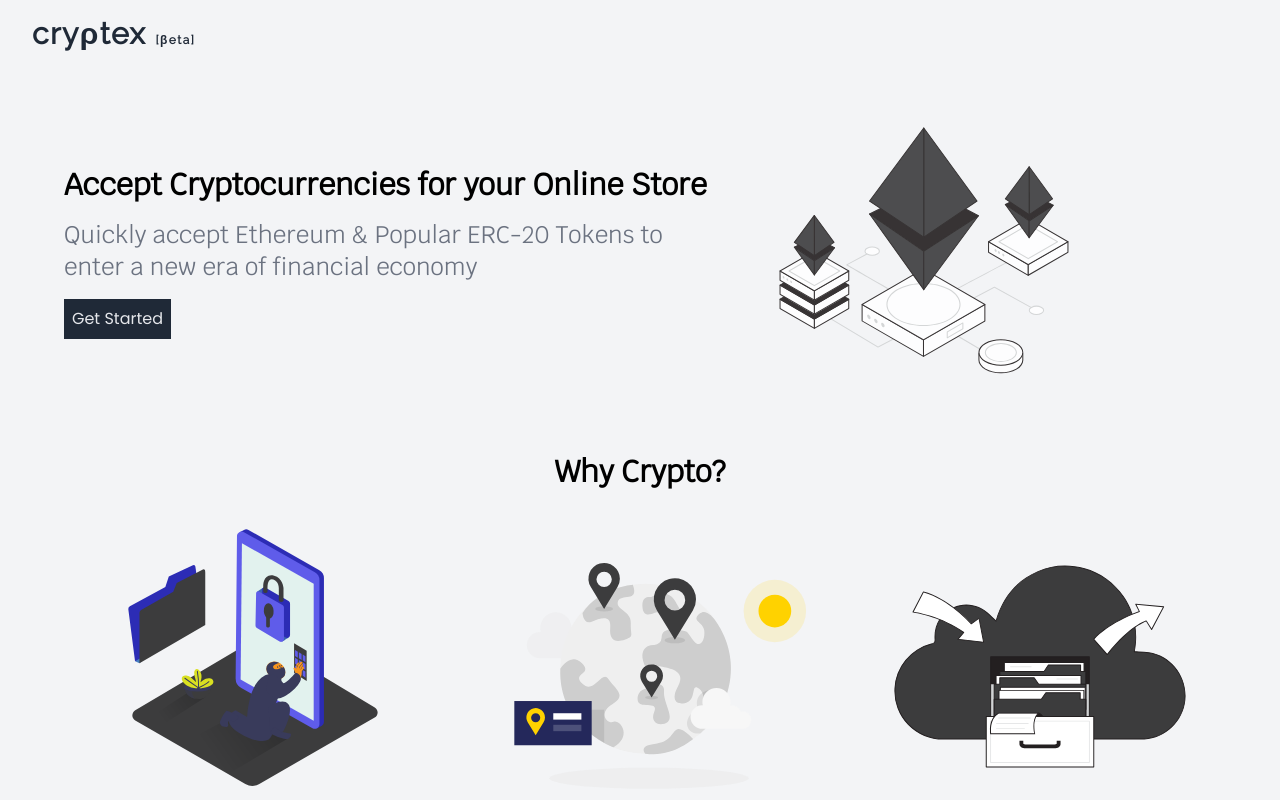
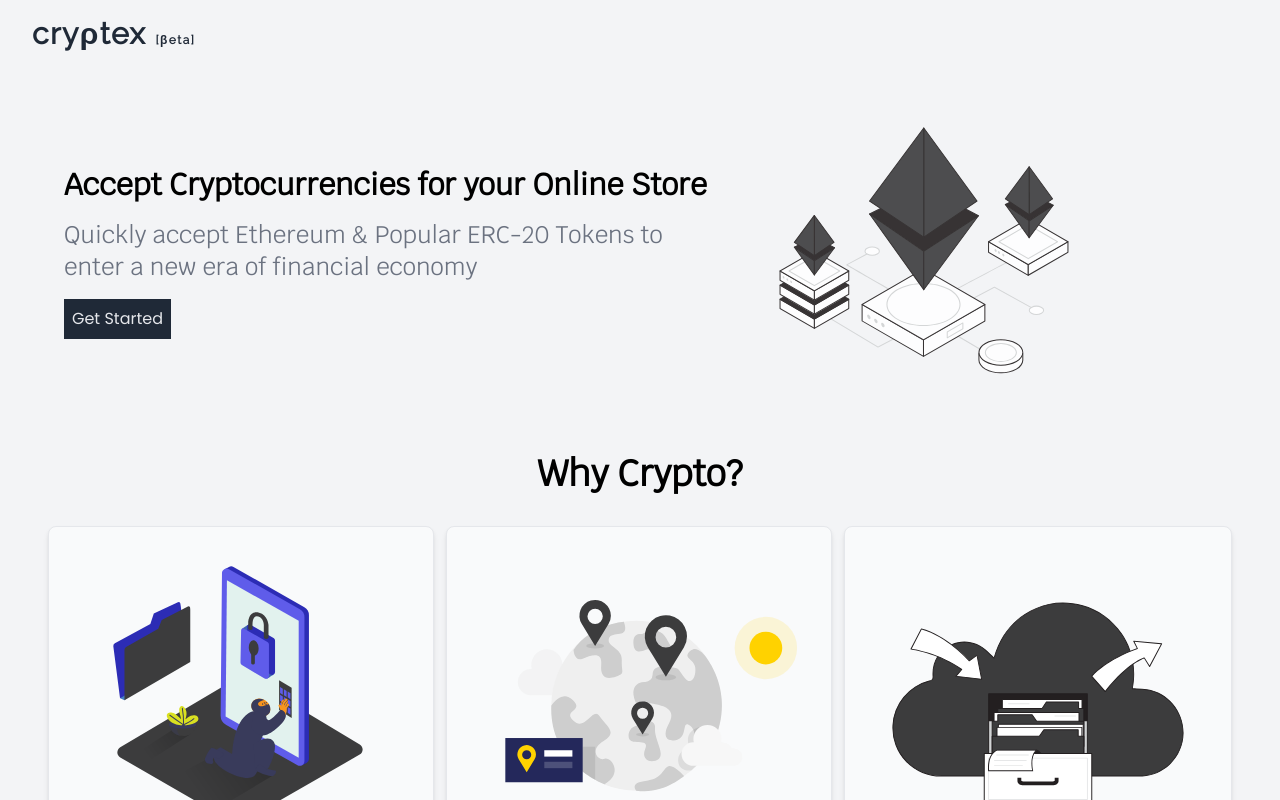
Before and after one commit to shl0k28/graphene-pay, a React (Create React App) app: page / in a window 1280 px wide. Built offline with nearby package versions, Linux system fonts and the light colour scheme.

Commit message:
Added Newsletter

```diff
--- a/src/components/Features.tsx
+++ b/src/components/Features.tsx
@@ -11,7 +11,7 @@ const features = [
     },
     {
         title: 'Go Global',
-        para: `Sell your products everywhere in the world. No bank accounts, no comissions, no hassle.`,
+        para: `No bank accounts, no comissions, no hassle.`,
         svg: world
     },
     {
@@ -23,11 +23,12 @@ const features = [
 
 const Features: React.FC = () => {
     return(
-        <div className="px-8 py-4 lg:px-16 space-y-8">
-            <h1 className="text-center font-bold text-3xl" style={{fontFamily:"'Krub', sans-serif"}}>
+        <div className="px-8 py-4 space-y-8">
+            <h1 className="text-center font-bold text-4xl" style={{fontFamily:"'Krub', sans-serif"}}>
                 Why Crypto?
             </h1>
-            <div className="flex space-x-2">
+            <div className="lg:flex lg:space-x-2 ">
+                <div className="lg:px-4 lg:flex lg:space-x-3 space-y-4 lg:space-y-0">
                     {
                         features.map((feature, index) => {
                             return(
@@ -35,6 +36,7 @@ const Features: React.FC = () => {
                             )
                         })
                     }
+                </div>
             </div>
         </div>
     )
@@ -51,15 +53,15 @@ interface IFeatureCard {
 const FeatureCard: React.FC<IFeatureCard> = ({feature}) => {
     return(
         <div>
-            <div>
+            <div className="border bg-gray-50 rounded-lg shadow-md py-8">
                 <div className="flex justify-center">
-                    <img src={feature.svg} alt="" className="max-w-sm"/>
+                    <img src={feature.svg} alt="" className="max-w-sm w-auto"/>
                 </div>
-                <div className="space-y-4">
+                <div className="space-y-4 px-4">
                     <h1 style={{fontFamily:"'Raleway', sans-serif"}} className="text-center text-2xl text-gray-800 font-semibold">
                         {feature.title}
                     </h1>
-                    <p className="text-center text-gray-700 tracking-tight text-lg " style={{fontFamily:"'Rubik', sans-serif"}}>
+                    <p className="text-center text-gray-700 tracking-tight text-lg px-4" style={{fontFamily:"'Rubik', sans-serif"}}>
                         {feature.para}
                     </p>
                 </div>
--- /dev/null
+++ b/src/components/Newsletter.tsx
@@ -0,0 +1,24 @@
+import React from 'react'
+
+const para = `Drop in your email & we'll reach out to you :))`
+
+const Newsletter: React.FC = () => {
+    return(
+        <div className="px-8 py-4 lg:px-16 space-y-4 lg:flex lg:items-center lg:justify-center lg:space-x-8">
+            <div style={{fontFamily:"'Krub', sans-serif"}} className="space-y-2">
+                <h1 className="text-center text-3xl font-bold text-gray-800 lg:text-left">Get in Touch!</h1>
+                <p className="text-center text-sm text-gray-700 lg:text-left">{para}</p>
+            </div>
+            <div className="space-y-2" style={{fontFamily:"'Raleway', sans-serif"}}>
+                <input
+                    type="text"
+                    className="w-full border border-gray-800 p-2 rounded-md focus:outline-none"
+                    placeholder="yourname@company.com"
+                />
+                <button className="bg-gray-900 p-2 text-gray-200 w-full">Contact Me</button>
+            </div>
+        </div>
+    )
+}
+
+export default Newsletter
--- a/src/pages/Landing.tsx
+++ b/src/pages/Landing.tsx
@@ -1,7 +1,10 @@
 import React from 'react'
+
+//components
 import Features from '../components/Features'
 import Hero from '../components/Hero'
 import Navbar from '../components/Navbar'
+import Newsletter from '../components/Newsletter'
 
 const Landing: React.FC = () => {
     return(
@@ -9,6 +12,9 @@ const Landing: React.FC = () => {
             <Navbar header="cryρtex"/>
             <Hero />
             <Features />
+            {/* <div className="flex justify-center"> */}
+                <Newsletter />
+            {/* </div> */}
         </div>
     )
 }
```
Lines whose indentation alone changed are shown as unchanged.
